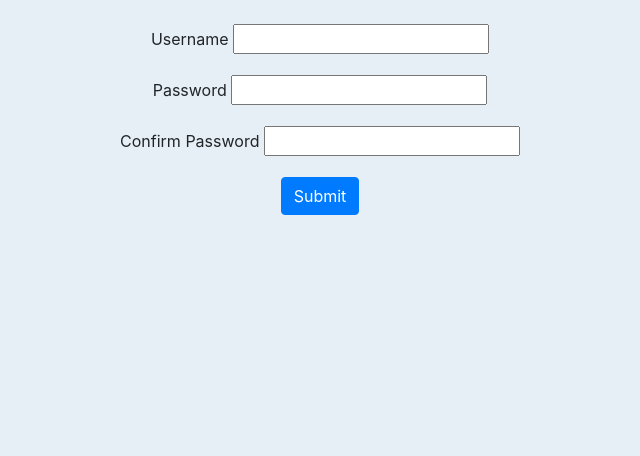
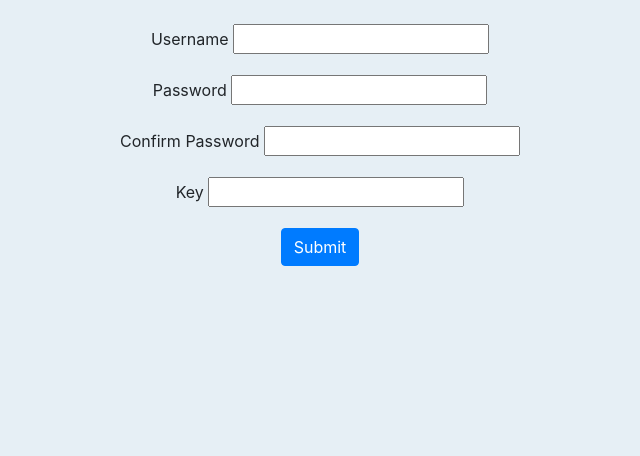
Before and after one commit to emaddar/Django_Twetter_and_text_sentiment_analysis_api, a Django app: template text_analysis/templates/registration/signup.html in a window 1280 px wide. Shown: the part 83-539 px from the top of the page, without its empty margins (320-960 px from the left). Run offline with Django 3.2, Linux system fonts and the light colour scheme; the template is opened without the code that fills it, so the values that code supplies are empty, except form fields; form fields are guessed from the names that the template uses; some libraries are stand-ins or nearby versions.

Commit message:
ADD KEY fEILD

```diff
--- a/text_analysis/base/views.py
+++ b/text_analysis/base/views.py
@@ -665,8 +665,9 @@ def upload_file_result(request):
 from django.views.generic import CreateView
 from django.contrib.auth.forms import UserCreationForm
 from django.urls import reverse_lazy
+from . import forms
 
 class SignupPage(CreateView):
-    form_class = UserCreationForm
+    form_class = forms.UserCreateForm
     success_url = reverse_lazy('login')
     template_name = './registration/signup.html'
--- a/text_analysis/templates/registration/signup.html
+++ b/text_analysis/templates/registration/signup.html
@@ -26,6 +26,13 @@
         <div id="emailHelp" class="form-text">{{form.password2.help_text}}</div>
     </div>
 
+    <div class="mb-3">
+      <label for="{{form.password2.id_for_label}}" class="form-label">Key</label>
+      {{form.first_name|add_class:"form-control"}}
+      <div id="emailHelp" class="form-text">{{form.first_name.help_text}}</div>
+  </div>
+
+
     <button type="submit" class="btn btn-primary">Submit</button>
 
   </form>
```
Also changed, not shown: text_analysis/base/forms.py (+10 -0 lines), text_analysis/db.sqlite3.
